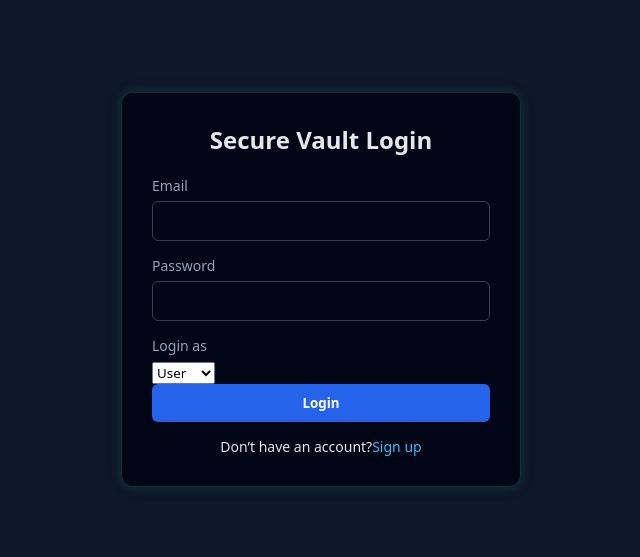
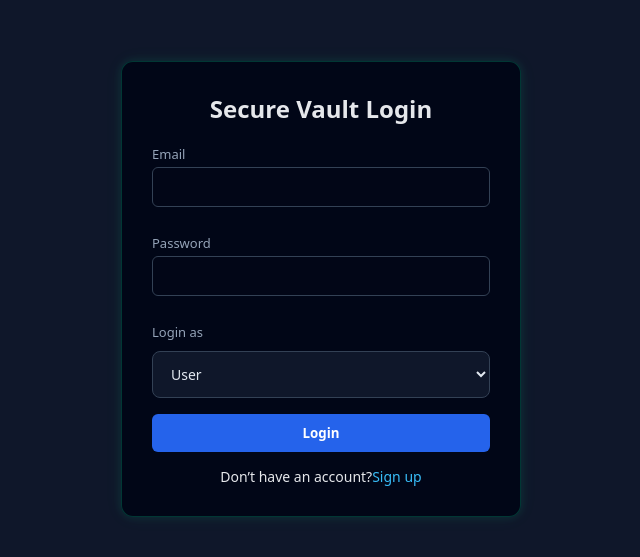
Before and after one commit to SakshiM22/secure-vault, a React (Vite) app in the folder secure-vault-frontend/: page /login in a window 1280 px wide. Shown: the part 111-668 px from the top of the page, without its empty margins (319-959 px from the left). Built offline with nearby package versions, Linux system fonts and the light colour scheme; no server answers.

Commit message:
updated css

```diff
--- a/secure-vault-frontend/src/styles/auth.css
+++ b/secure-vault-frontend/src/styles/auth.css
@@ -74,3 +74,82 @@
   color: #ef4444;
   margin-bottom: 10px;
 }
+
+/* =========================================
+   ROLE DROPDOWN STYLING
+========================================= */
+
+.role-select {
+
+  width: 100%;
+  padding: 12px 14px;
+
+  margin-top: 6px;
+  margin-bottom: 16px;
+
+  border: 1px solid #334155;
+  border-radius: 8px;
+
+  background-color: #0f172a;
+  color: #e2e8f0;
+
+  font-size: 14px;
+  font-weight: 500;
+
+  outline: none;
+  cursor: pointer;
+
+  transition: all 0.25s ease;
+
+}
+
+
+/* Hover effect */
+
+.role-select:hover {
+
+  border-color: #3b82f6;
+  background-color: #020617;
+
+}
+
+
+/* Focus effect */
+
+.role-select:focus {
+
+  border-color: #2563eb;
+
+  box-shadow:
+    0 0 0 2px rgba(37, 99, 235, 0.25);
+
+}
+
+
+/* Dropdown options */
+
+.role-select option {
+
+  background-color: #020617;
+  color: #e2e8f0;
+
+  padding: 10px;
+
+}
+
+
+/* Label styling for consistency */
+
+.auth-box label {
+
+  display: block;
+
+  margin-top: 12px;
+  margin-bottom: 4px;
+
+  font-size: 13px;
+  font-weight: 500;
+
+  color: #94a3b8;
+
+}
```
